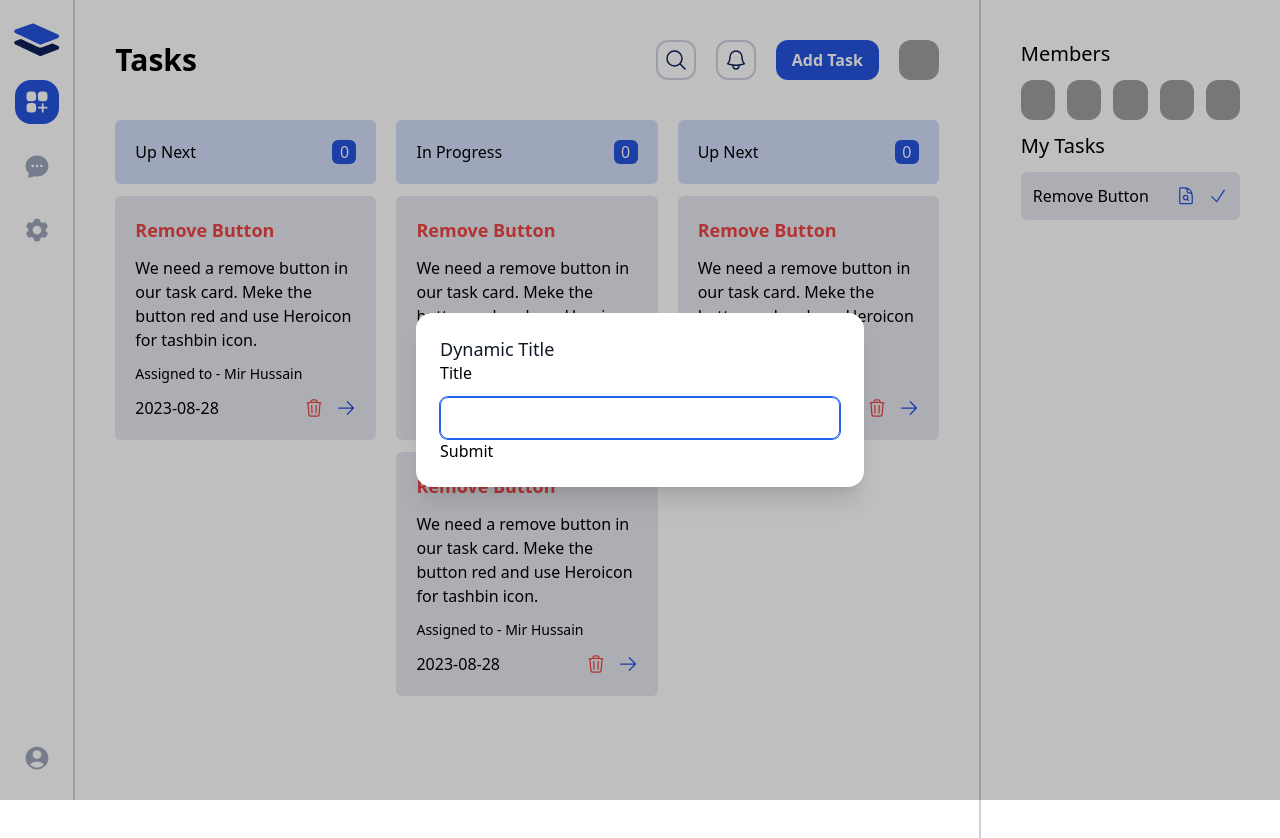
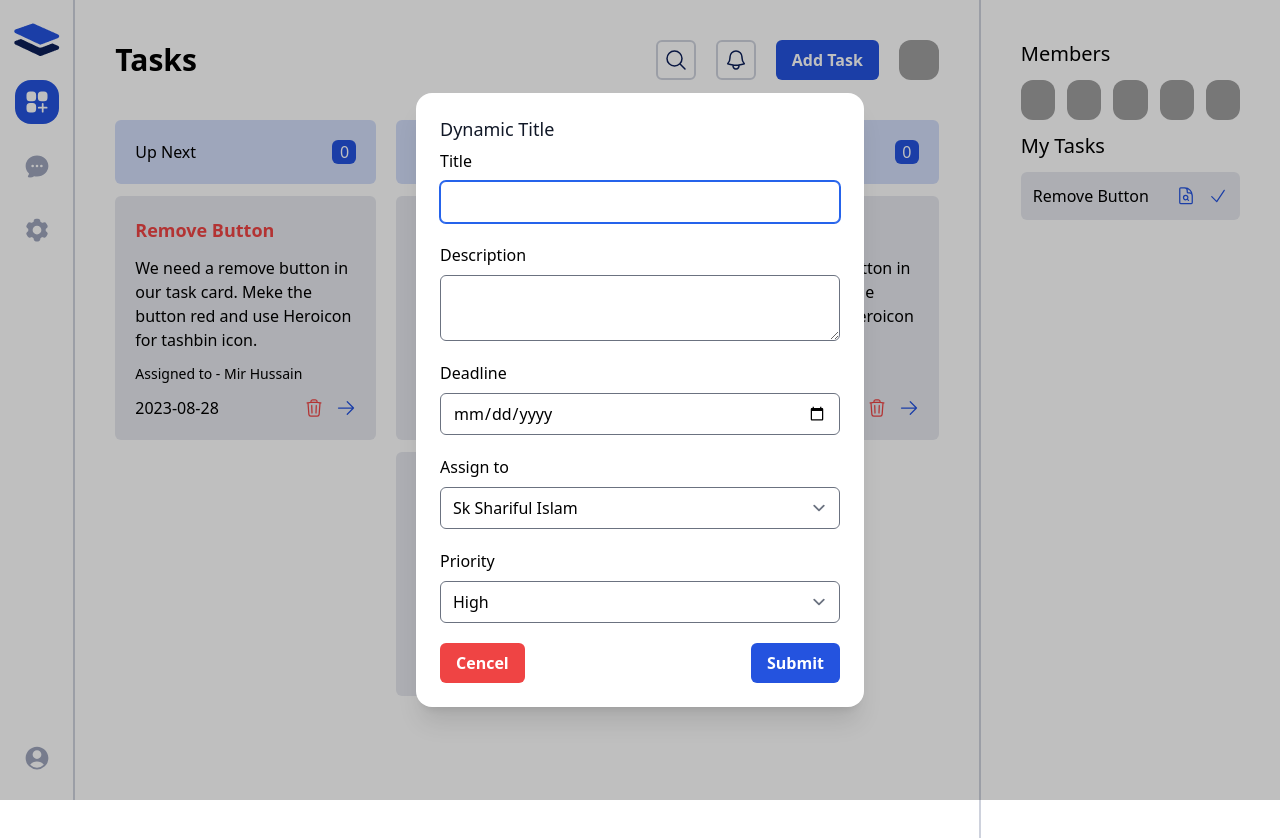
Before and after one commit to shariful10/Taskmaster, a React (Vite) app: page / in a window 1280 px wide. Both pictures are taken after a click on the button "Add Task". Shown: the top 838 px of the page. Built offline with nearby package versions, Linux system fonts and the light colour scheme; grey boxes are pictures that could not be loaded.

Commit message:
Features: Tailwind Form Implemented

```diff
--- a/src/components/tasks/AddTaskModal.jsx
+++ b/src/components/tasks/AddTaskModal.jsx
@@ -10,17 +10,93 @@ const AddTaskModal = ({ isOpen, setIsOpen }) => {
 
 	return (
 		<Modal isOpen={isOpen} setIsOpen={setIsOpen} title="Dynamic Title">
-			<form onSubmit={handleSubmit(onSubmit)}>
-				<div className="flex flex-col gap-3">
-					<label htmlFor="title">Title</label>
+			<form onSubmit={handleSubmit(onSubmit)} className="mt-2">
+				<div className="flex flex-col mb-5">
+					<label htmlFor="title" className="mb-2">
+						Title
+					</label>
 					<input
 						type="text"
 						id="title"
-						className="w-full rounded-lg bg-transparent"
-						{...register("name")}
+						className="w-full rounded-md"
+						{...register("title")}
 					/>
 				</div>
-				<input type="submit" value="Submit" />
+				<div className="flex flex-col mb-5">
+					<label htmlFor="description" className="mb-2">
+						Description
+					</label>
+					<textarea
+						type="text"
+						id="description"
+						className="w-full rounded-md"
+						{...register("description")}
+					/>
+				</div>
+				<div className="flex flex-col mb-5">
+					<label htmlFor="date" className="mb-2">
+						Deadline
+					</label>
+					<input
+						type="date"
+						id="date"
+						className="w-full rounded-md"
+						{...register("date")}
+					/>
+				</div>
+				<div className="flex flex-col mb-5">
+					<label htmlFor="assignedTo" className="mb-2">
+						Assign to
+					</label>
+					<select
+						className="w-full rounded-md"
+						id="assignedTo"
+						{...register("assignedTo")}
+					>
+						<option value="Sk Shariful Islam">Sk Shariful Islam</option>
+						<option value="Mir Hossain">Mir Hossain</option>
+						<option value="Nahid Hasan">Nahid Hasan</option>
+						<option value="Mizanur Rahman">Mizanur Rahman</option>
+						<option value="Tonmoy Parvez">Tonmoy Parvez</option>
+						<option value="Fahim Ahmed">Fahim Ahmed</option>
+						<option value="Rahatul Islam">Rahatul Islam</option>
+						<option value="Samim Ravi">Samim Ravi</option>
+						<option value="Mehedi Anik">Mehedi Anik</option>
+						<option value="Ehtisam Hoque">Ehtisam Hoque</option>
+						<option value="Muktadir Hasan">Muktadir Hasan</option>
+						<option value="Anisur Rahman">Anisur Rahman</option>
+						<option value="Masud Alam">Masud Alam</option>
+					</select>
+				</div>
+				<div className="flex flex-col mb-5">
+					<label htmlFor="priority" className="mb-2">
+						Priority
+					</label>
+					<select
+						className="w-full rounded-md"
+						id="priority"
+						{...register("priority")}
+					>
+						<option defaultValue value="high">
+							High
+						</option>
+						<option value="medium">Medium</option>
+						<option value="low">Low</option>
+					</select>
+				</div>
+				<div className="flex justify-between items-center">
+					<input
+						type="button"
+						value="Cencel"
+            onClick={() => setIsOpen(false)}
+						className="btn btn-danger cursor-pointer"
+					/>
+					<input
+						type="submit"
+						value="Submit"
+						className="btn btn-primary cursor-pointer"
+					/>
+				</div>
 			</form>
 		</Modal>
 	);
--- a/src/index.css
+++ b/src/index.css
@@ -3,7 +3,7 @@
 @tailwind utilities;
 
 .btn {
-  @apply rounded-xl h-10 px-4 grid place-content-center font-semibold  transition-all;
+  @apply rounded-md h-10 px-4 grid place-content-center font-semibold  transition-all;
 }
 
 .btn-primary {
--- a/src/pages/Tasks.jsx
+++ b/src/pages/Tasks.jsx
@@ -15,10 +15,10 @@ const Tasks = () => {
 						<h1 className="font-semibold text-3xl">Tasks</h1>
 					</div>
 					<div className="flex gap-5">
-						<button className="border-2 border-secondary/20 hover:border-primary hover:bg-primary rounded-xl h-10 w-10  grid place-content-center text-secondary hover:text-white transition-all">
+						<button className="border-2 border-secondary/20 hover:border-primary hover:bg-primary rounded-md h-10 w-10  grid place-content-center text-secondary hover:text-white transition-all">
 							<MagnifyingGlassIcon className="h-6 w-6" />
 						</button>
-						<button className="border-2 border-secondary/20 hover:border-primary hover:bg-primary rounded-xl h-10 w-10 grid place-content-center text-secondary hover:text-white transition-all">
+						<button className="border-2 border-secondary/20 hover:border-primary hover:bg-primary rounded-md h-10 w-10 grid place-content-center text-secondary hover:text-white transition-all">
 							<BellIcon className="h-6 w-6" />
 						</button>
 						<button
```
